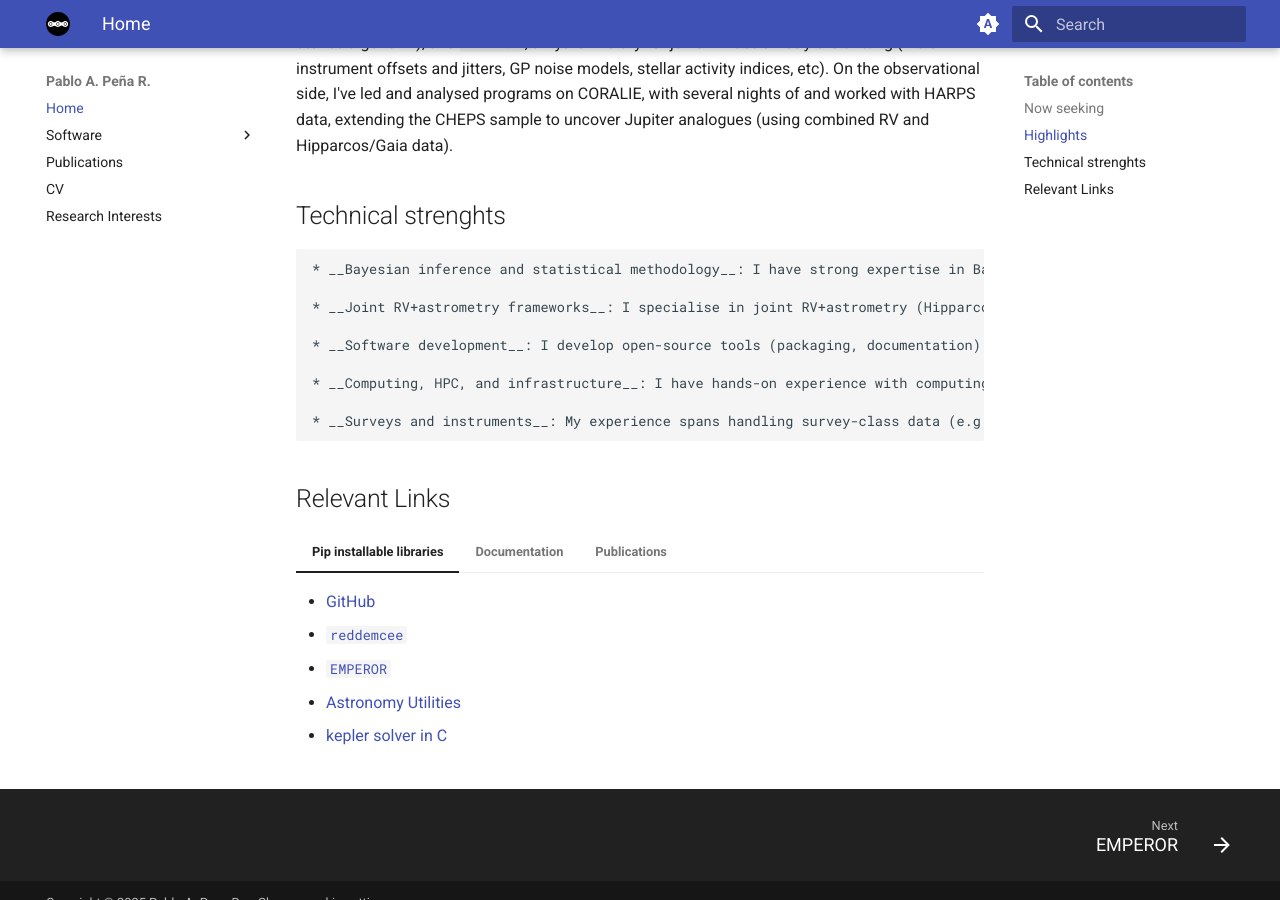
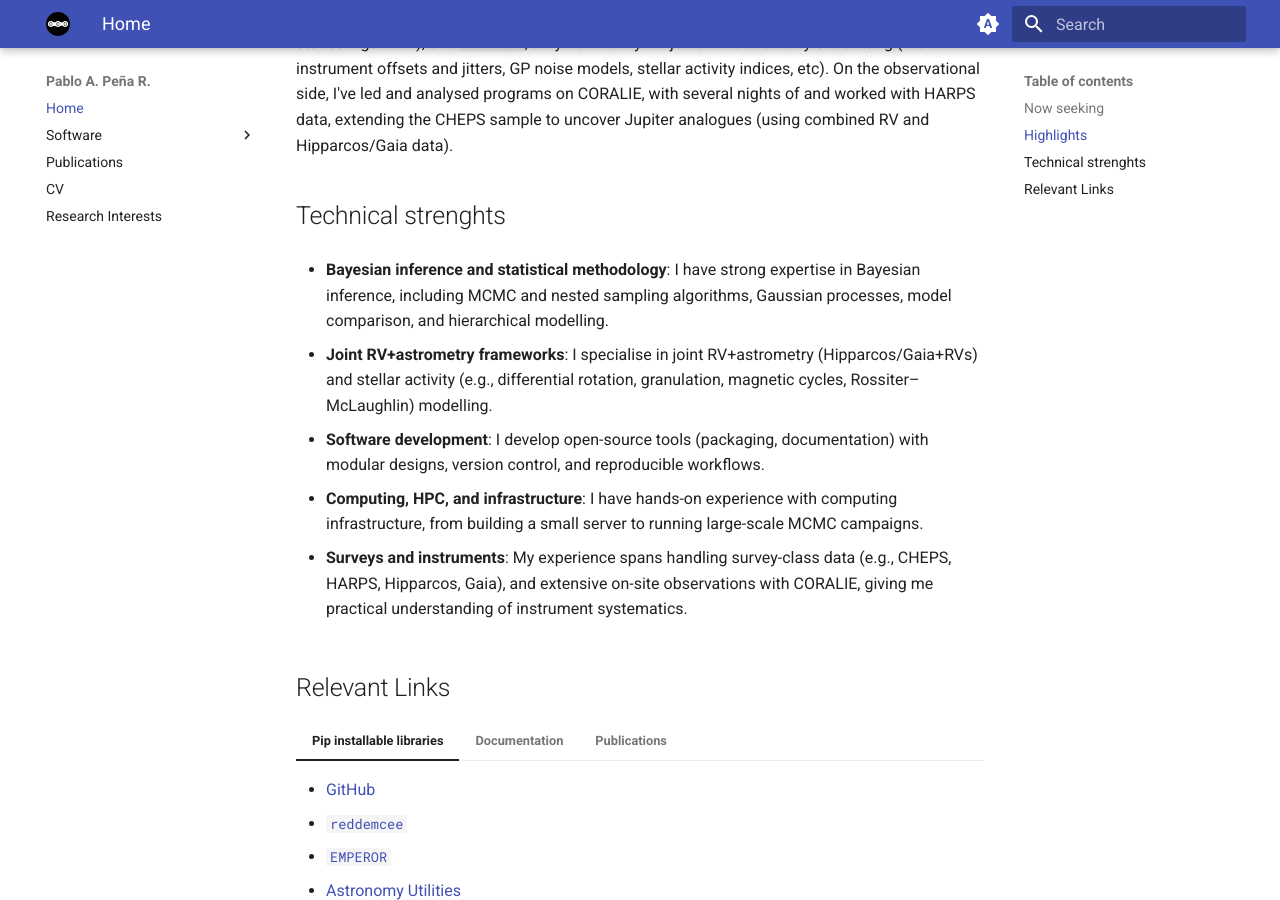
Before and after one commit to ReddTea/reddtea.github.io, an MkDocs documentation site: the page built from docs/index.md, in a window 1280 px wide and 900 px high, scrolled down 613 px. Built offline with MkDocs 1.6.1 and Material for MkDocs 9.7.7, drawn with Linux system fonts in a browser that asks for light colours; plug-ins that fetch from the network failed and are left out.

Commit message:
updated technical strenghts

```diff
--- a/docs/index.md
+++ b/docs/index.md
@@ -16,15 +16,15 @@ I built [`reddemcee`](https://reddemcee.readthedocs.io/en/latest), an adaptive p
 
 ## Technical strenghts
 
-    * __Bayesian inference and statistical methodology__: I have strong expertise in Bayesian inference, including MCMC and nested sampling algorithms, Gaussian processes, model comparison, and hierarchical modelling.
+- __Bayesian inference and statistical methodology__: I have strong expertise in Bayesian inference, including MCMC and nested sampling algorithms, Gaussian processes, model comparison, and hierarchical modelling.
 
-    * __Joint RV+astrometry frameworks__: I specialise in joint RV+astrometry (Hipparcos/Gaia+RVs) and stellar activity (e.g., differential rotation, granulation, magnetic cycles, Rossiter–McLaughlin) modelling.
+- __Joint RV+astrometry frameworks__: I specialise in joint RV+astrometry (Hipparcos/Gaia+RVs) and stellar activity (e.g., differential rotation, granulation, magnetic cycles, Rossiter–McLaughlin) modelling.
 
-    * __Software development__: I develop open-source tools (packaging, documentation) with modular designs, version control, and reproducible workflows.
+- __Software development__: I develop open-source tools (packaging, documentation) with modular designs, version control, and reproducible workflows.
 
-    * __Computing, HPC, and infrastructure__: I have hands-on experience with computing infrastructure, from building a small server to running large-scale MCMC campaigns.
+- __Computing, HPC, and infrastructure__: I have hands-on experience with computing infrastructure, from building a small server to running large-scale MCMC campaigns.
 
-    * __Surveys and instruments__: My experience spans handling survey-class data (e.g., CHEPS, HARPS, Hipparcos, Gaia), and extensive on-site observations with CORALIE, giving me practical understanding of instrument systematics.
+- __Surveys and instruments__: My experience spans handling survey-class data (e.g., CHEPS, HARPS, Hipparcos, Gaia), and extensive on-site observations with CORALIE, giving me practical understanding of instrument systematics.
 
 
 
```
